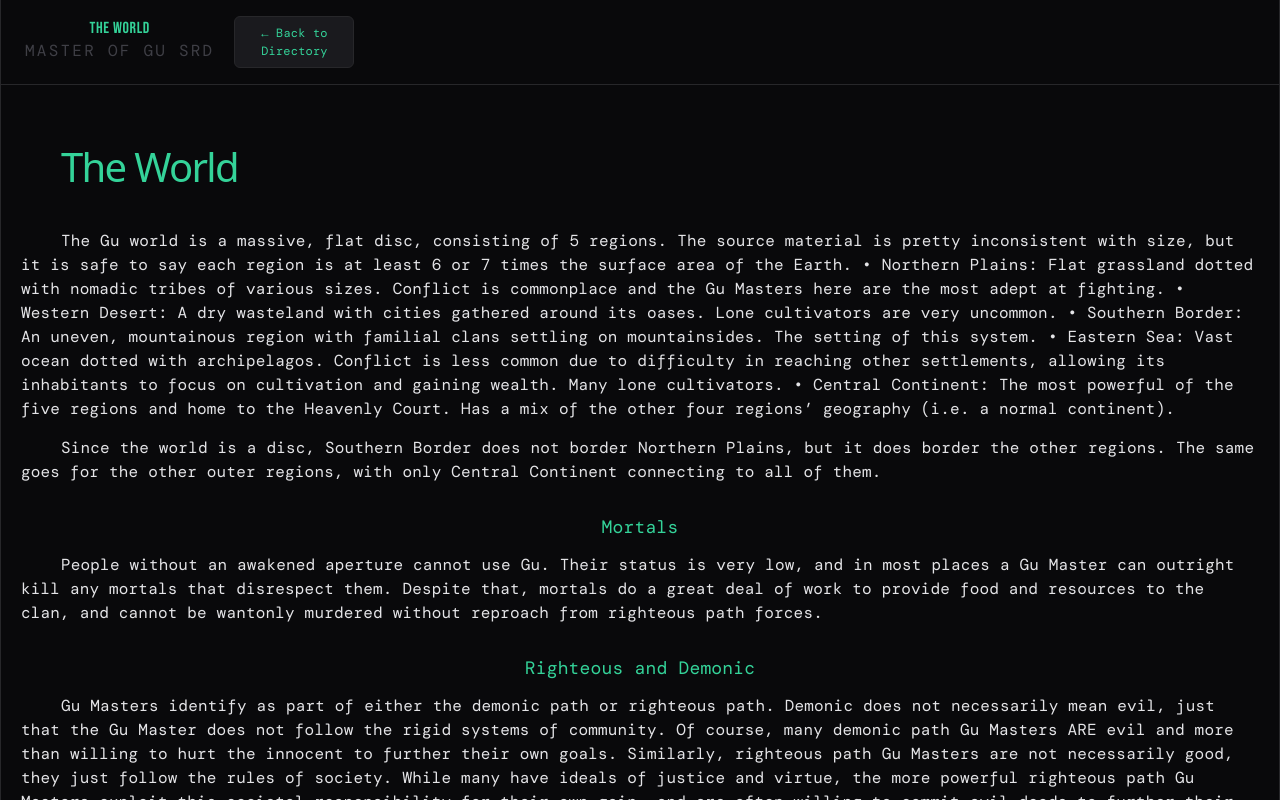
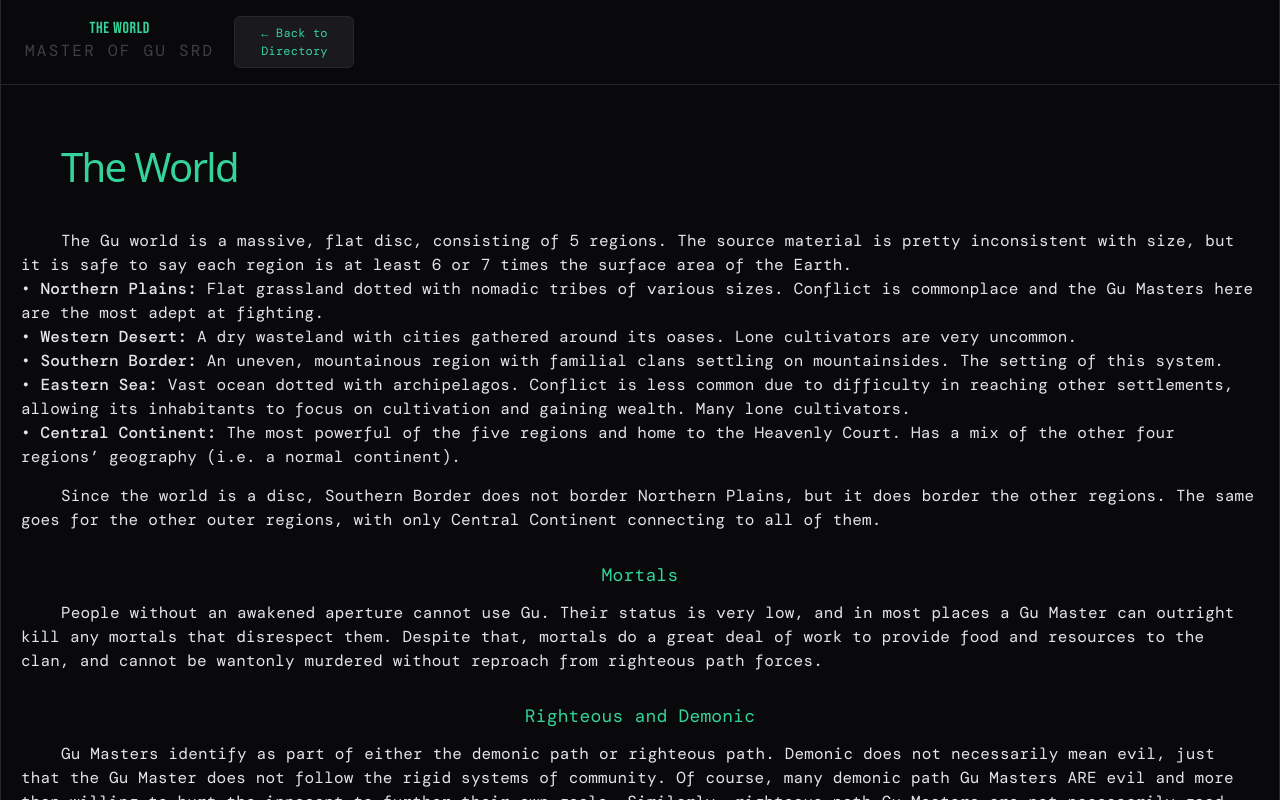
Before and after one commit to sfajfer/Gu-SRD, a React (Vite) app: page /rules/the-world in a window 1280 px wide. Shown: the top 800 px of the page. Built offline with nearby package versions, Linux system fonts and the light colour scheme; a web font is replaced by a local one.

Commit message:
fixed formatting

```diff
--- a/src/components/rules/introduction/TheWorld.jsx
+++ b/src/components/rules/introduction/TheWorld.jsx
@@ -19,12 +19,12 @@ const TheWorld = () => {
 
                 <h1 className="rule-heading">The World</h1>
                 <p className="rule-text">
-                    The Gu world is a massive, flat disc, consisting of 5 regions. The source material is pretty inconsistent with size, but it is safe to say each region is at least 6 or 7 times the surface area of the Earth.
-                        •	Northern Plains: Flat grassland dotted with nomadic tribes of various sizes. Conflict is commonplace and the Gu Masters here are the most adept at fighting.
-                        •	Western Desert: A dry wasteland with cities gathered around its oases. Lone cultivators are very uncommon.
-                        •	Southern Border: An uneven, mountainous region with familial clans settling on mountainsides. The setting of this system.
-                        •	Eastern Sea: Vast ocean dotted with archipelagos. Conflict is less common due to difficulty in reaching other settlements, allowing its inhabitants to focus on cultivation and gaining wealth. Many lone cultivators.
-                        •	Central Continent: The most powerful of the five regions and home to the Heavenly Court. Has a mix of the other four regions’ geography (i.e. a normal continent).
+                    The Gu world is a massive, flat disc, consisting of 5 regions. The source material is pretty inconsistent with size, but it is safe to say each region is at least 6 or 7 times the surface area of the Earth.<br />
+                        •	<strong>Northern Plains:</strong> Flat grassland dotted with nomadic tribes of various sizes. Conflict is commonplace and the Gu Masters here are the most adept at fighting.<br />
+                        •	<strong>Western Desert:</strong> A dry wasteland with cities gathered around its oases. Lone cultivators are very uncommon.<br />
+                        •	<strong>Southern Border:</strong> An uneven, mountainous region with familial clans settling on mountainsides. The setting of this system.<br />
+                        •	<strong>Eastern Sea:</strong> Vast ocean dotted with archipelagos. Conflict is less common due to difficulty in reaching other settlements, allowing its inhabitants to focus on cultivation and gaining wealth. Many lone cultivators.<br />
+                        •	<strong>Central Continent:</strong> The most powerful of the five regions and home to the Heavenly Court. Has a mix of the other four regions’ geography (i.e. a normal continent).
                 </p>
                 <p className="rule-text">
                     Since the world is a disc, Southern Border does not border Northern Plains, but it does border the other regions. The same goes for the other outer regions, with only Central Continent connecting to all of them.
```
